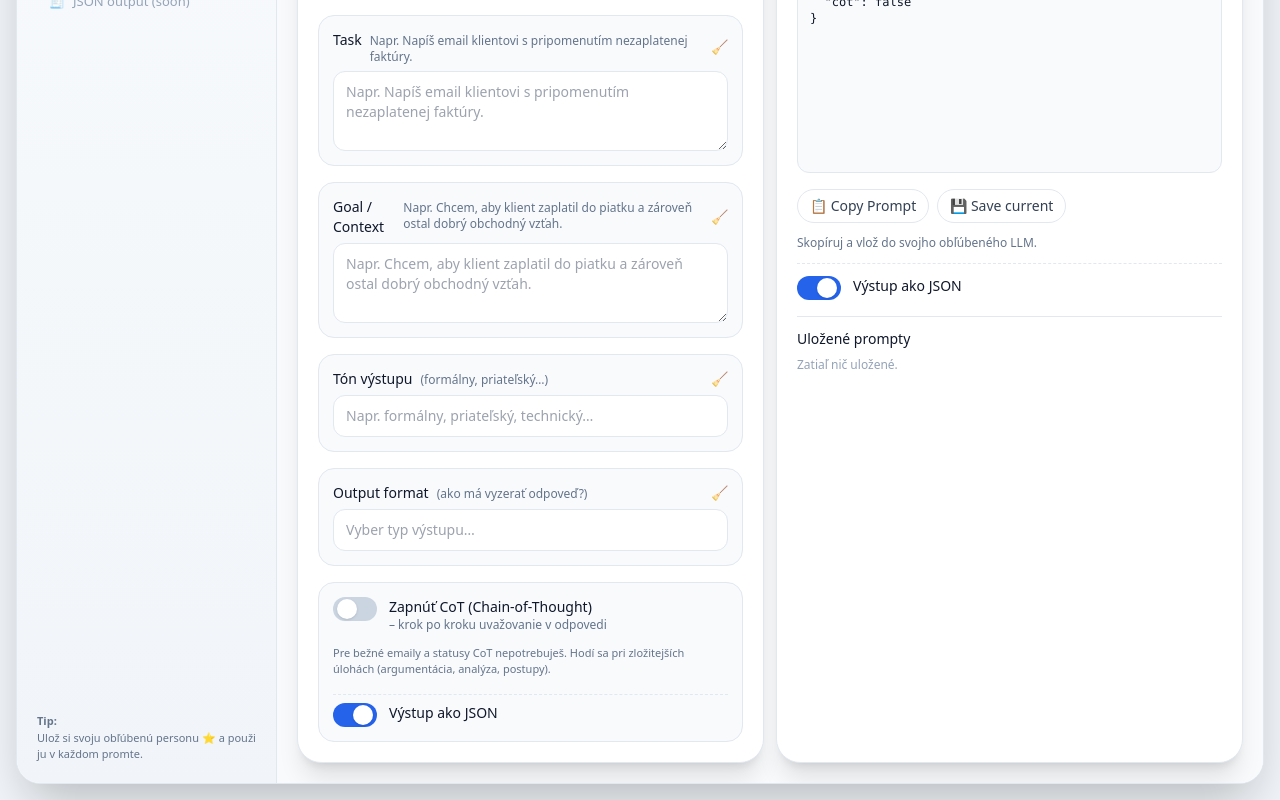
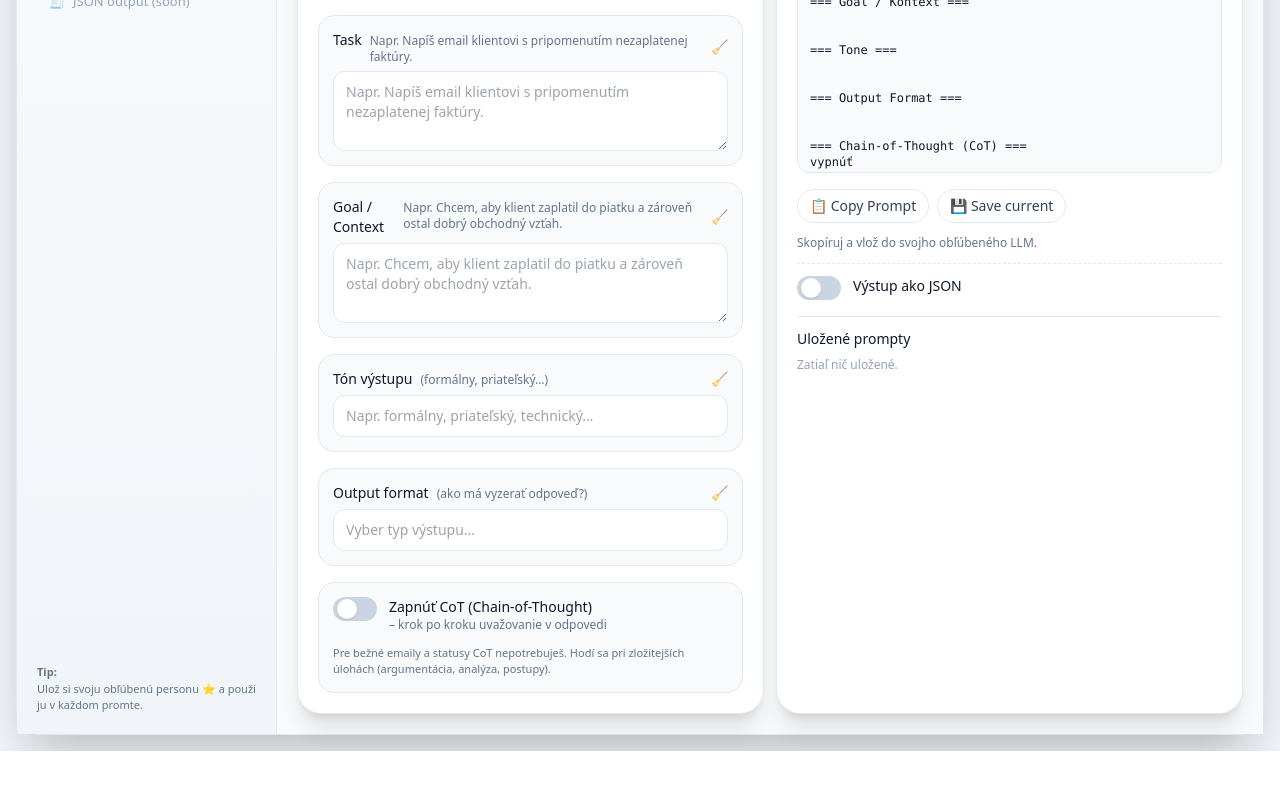
Before and after one commit to Bartlander12/JAKUBPROJEKT, a React (Vite) app: page / in a window 1280 px wide. Shown: the part 277-1077 px from the top of the page. After the commit the page ends 1028 px from the top, so only its background shows below. Built offline with nearby package versions, Linux system fonts and the light colour scheme.

Commit message:
vyriesene detaily ako default toggle, prelinajuci output format dropdown

```diff
--- a/src/App.jsx
+++ b/src/App.jsx
@@ -16,7 +16,7 @@ export default function App() {
     output: "",
   });
   const [cot, setCot] = useState(false);
-  const [jsonMode, setJsonMode] = useState(true);
+  const [jsonMode, setJsonMode] = useState(false);
   const [status, setStatus] = useState("");
   const [savedPrompts, setSavedPrompts] = useState([]);
 
@@ -128,7 +128,7 @@ export default function App() {
 
   return (
     <div className="min-h-screen bg-slate-100 text-slate-900 font-sans p-4">
-      <div className="w-full max-w-[1600px] mx-auto bg-white rounded-3xl shadow-2xl border border-slate-200 grid grid-cols-1 md:grid-cols-[260px_minmax(0,1fr)] overflow-hidden">
+      <div className="w-full max-w-[1600px] mx-auto bg-white rounded-3xl shadow-2xl border border-slate-200 grid grid-cols-1 md:grid-cols-[260px_minmax(0,1fr)] overflow-visible">
         <Sidebar />
         <main className="bg-slate-50 p-4 md:p-5 grid grid-rows-[auto_minmax(0,1fr)] gap-3">
           <header className="flex flex-col gap-1">
--- a/src/components/PromptForm.jsx
+++ b/src/components/PromptForm.jsx
@@ -127,13 +127,6 @@ export default function PromptForm({
           Pre bežné emaily a statusy CoT nepotrebuješ. Hodí sa pri zložitejších
           úlohách (argumentácia, analýza, postupy).
         </p>
-        <div className="border-t border-dashed border-slate-200 pt-2 mt-1">
-          <Toggle
-            label="Výstup ako JSON"
-            checked={jsonMode}
-            onChange={setJsonMode}
-          />
-        </div>
       </div>
 
       {status && (
```
